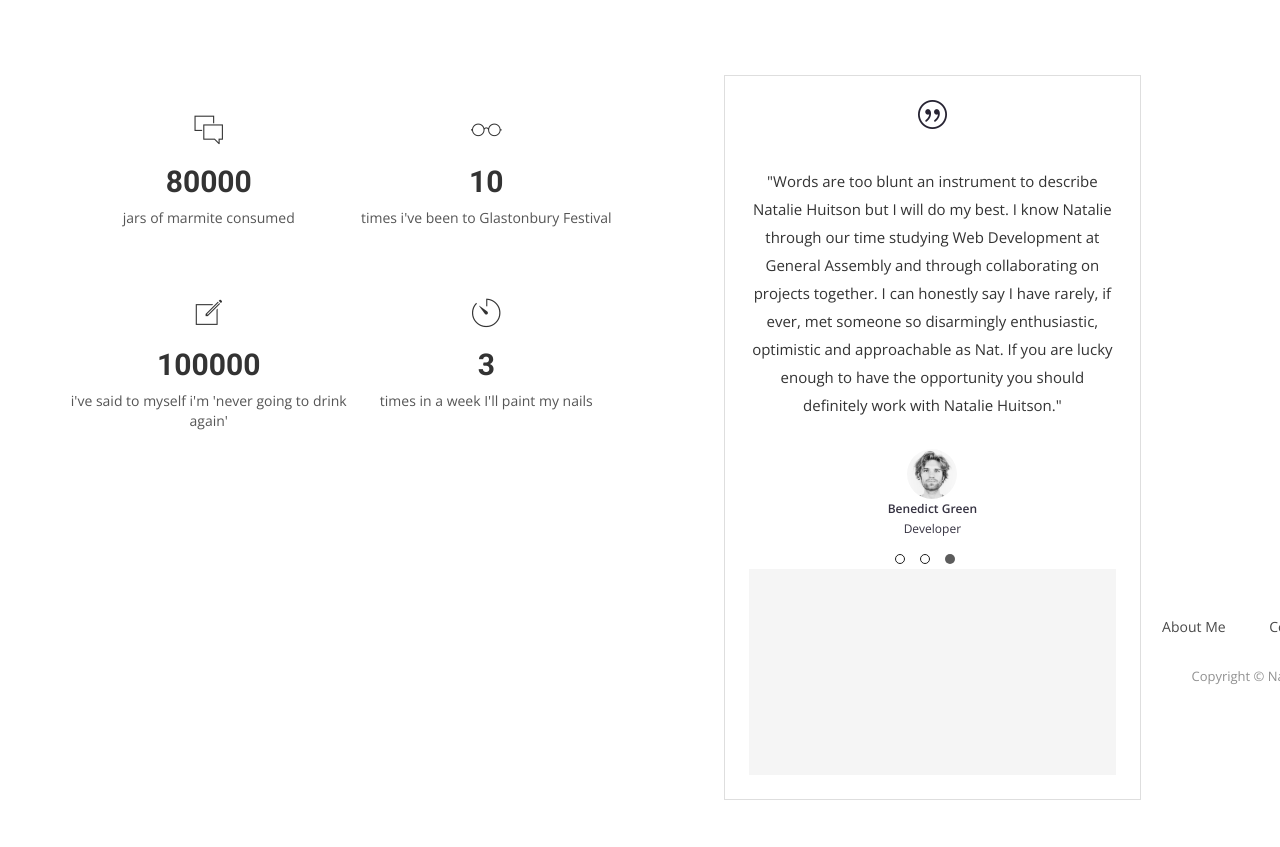
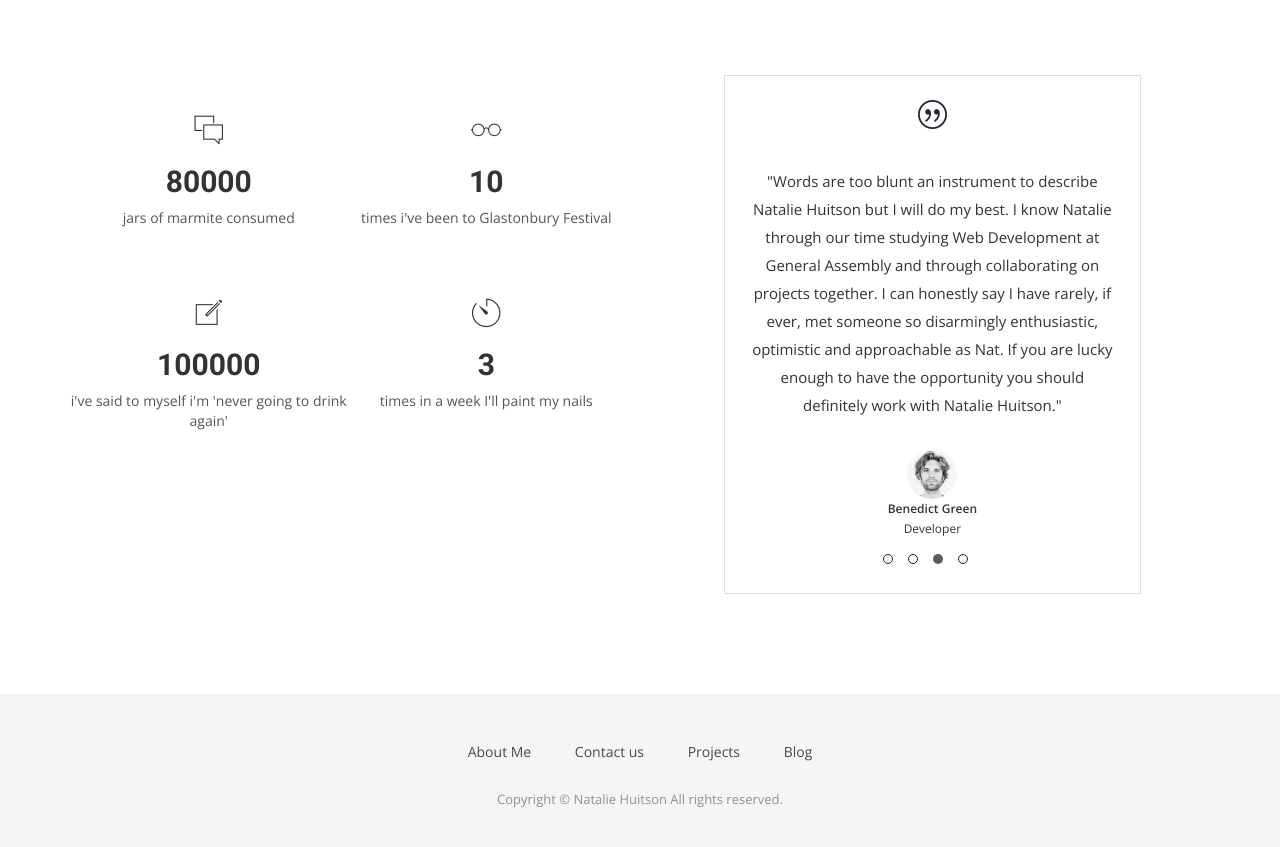
Before and after one commit to Nattie87/Nattie87.github.io, a Jekyll site: the page built from index.html, in a window 1280 px wide and 900 px high, scrolled down 3423 px. Shown: the top 847 px of the window. Built offline with Jekyll 4.4.1, drawn with Linux system fonts in a browser that asks for light colours; nearby versions of some CDN libraries; some web fonts are replaced.

Commit message:
changed carosel

```diff
--- a/index.html
+++ b/index.html
@@ -3,6 +3,7 @@
 title: Airspace
 permalink: /
 ---
+
 
 <!-- Slider Start -->
 <section id="slider">
@@ -170,6 +171,7 @@
                 <h4 class="counter">80000</h4>
                 <span>jars of marmite consumed</span>
               </div>
+
             </li>
             <li>
               <div class="block">
@@ -207,6 +209,7 @@
                 <p><span>Laura Tombs</span> Developer</p>
               </div>
             </div>
+
             <div>
               <img src="img/cotation.png" alt="IMG">
               <p>"Natalie's enthusiastic nature is a wonder to be around. She is a great team player and demonstrated during our time together a capability to learn at great speed. I greatly enjoyed studying and working with Natalie and know she will be an asset to any company she works for."</p>
@@ -223,8 +226,19 @@
                 <p><span>Benedict Green</span> Developer</p>
               </div>
             </div>
+          <div>
+              <img src="img/cotation.png" alt="IMG">
+              <p>"Natalie’s enthusiasm and energy are infectious. Working and learning with Natalie was an immensely satisfying experience. An extremely creative person with a broad spectrum of experience and knowledge, her approachable nature and ‘can-do’ attitude mean she would be an asset to any team."</p>
+              <div class="user">
+                <img class="ben" src="img/ajay.jpg" alt="Pepole">
+                <p><span>Ajay Lard</span> Developer</p>
           </div>
-          <!-- <div>
+        </div>
+      </div>
+    </section>
+
+      <!-- </section>
+          <! <div>
             <div>
             <img src="img/cotation.png" alt="IMG">
             <p>"This Company created an e-commerce site with the tools to make our business a success, with innovative ideas we feel that our site has unique elements that make us stand out from the crowd."</p>
@@ -239,8 +253,8 @@
         <div class="user">
         <img src="img/item-img1.jpg" alt="Pepole">
         <p><span>Rose Ray</span> CEO-Themefisher</p>
-      </div> -->
-    <!-- </div>
+      </div>
+    <!</div>
   </div>
 </div>
 </div>
```
Also changed, not shown: img/ajay.jpg (added).
